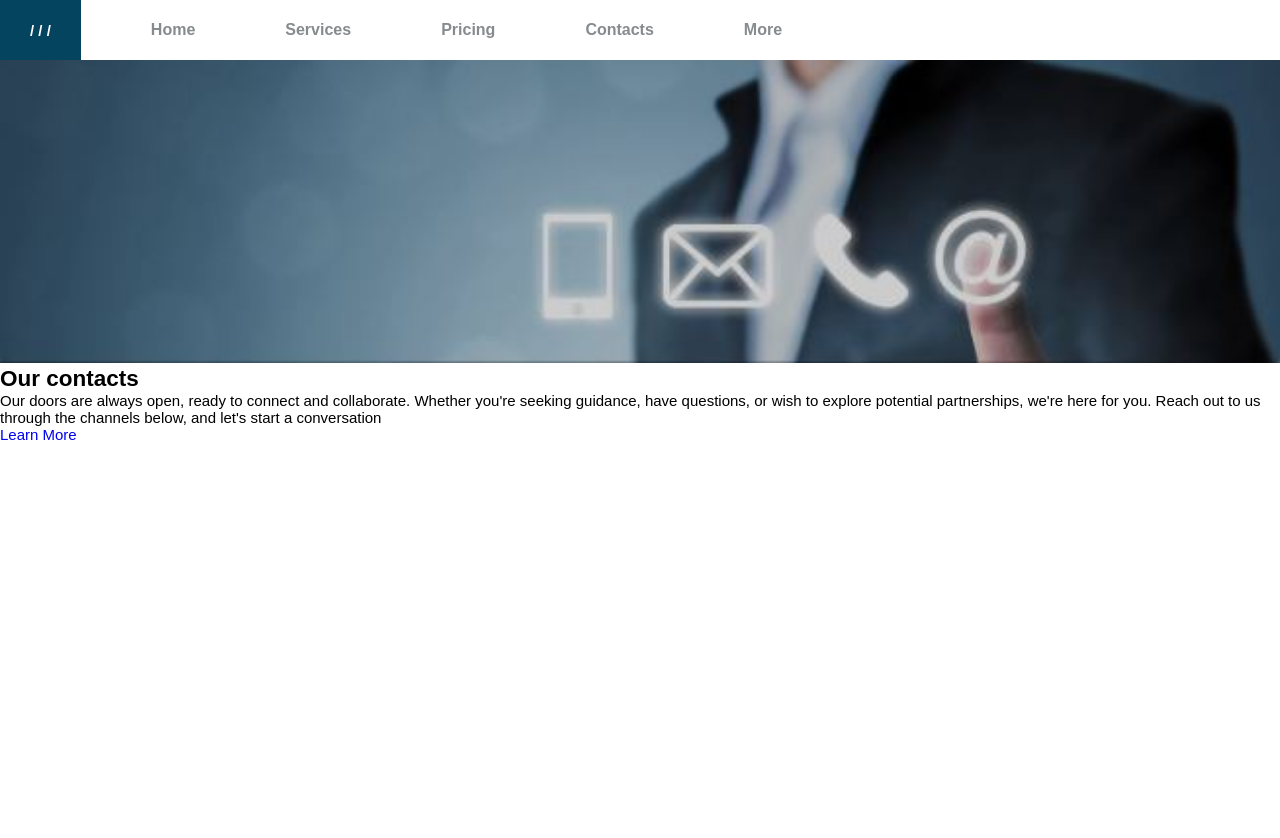
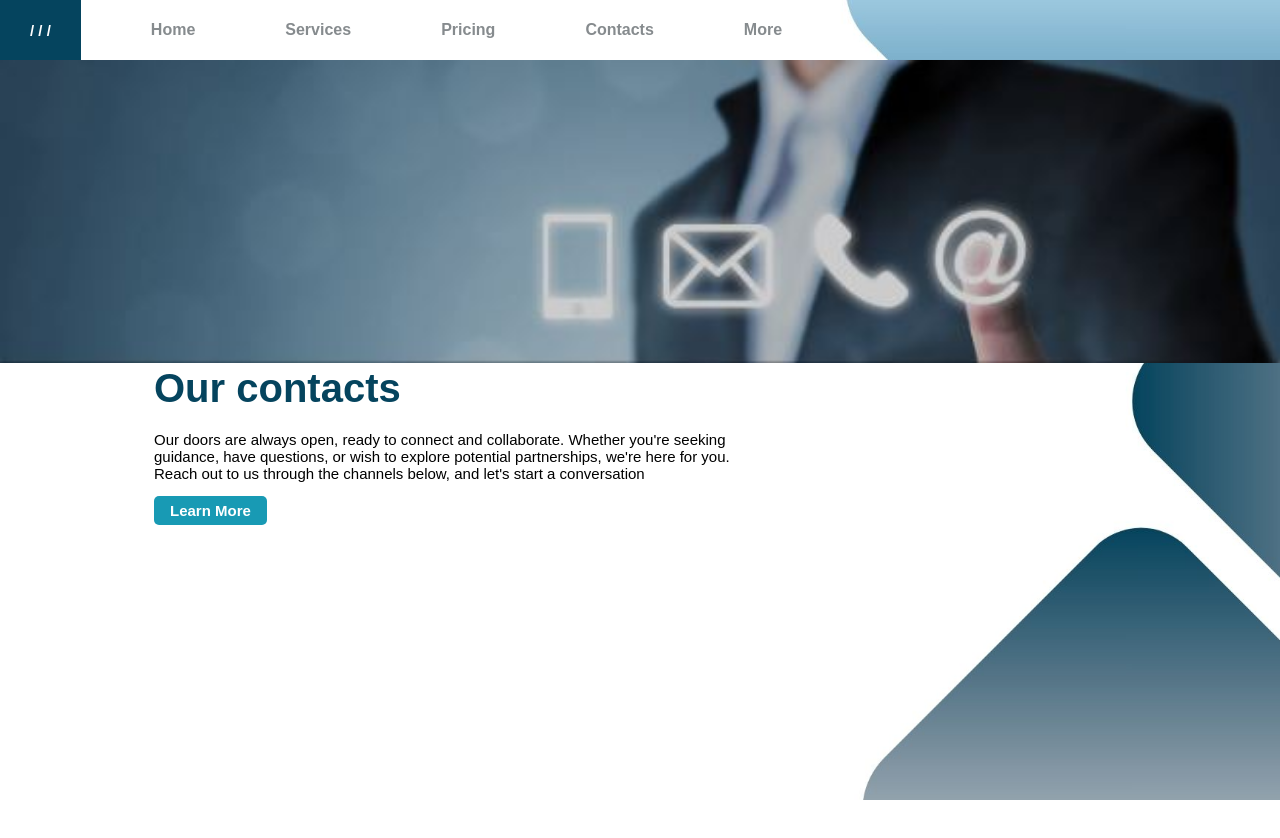
Before and after one commit to vnpranav/DI_Hackathon, a plain HTML site: page website/Contactus.html in a window 1280 px wide. Before the commit the page ends 800 px from the top, so only its background shows below. Drawn offline with Linux system fonts and the light colour scheme.

Commit message:
Update style4.css

```diff
--- a/website/css/style4.css
+++ b/website/css/style4.css
@@ -32,7 +32,7 @@ a{
     text-decoration: none;
 }
 
-.header{
+.header3{
     width: 100%;
     height: 100vh;
     /* background image? */
@@ -82,33 +82,33 @@ a{
 }
 
 /* styling banner text */
-.container{
+.container3{
     max-width: 100rem;
     margin: 0 auto;
     padding: 0rem 1.4rem;
 }
 
-.header_content{
+.header_content3{
   width: 100%;
   height: calc(100vh - 8.5rem);
   display: flex;
-  align-items: center;
 }
-.header_container{
+
+.header_container3{
     width: 60%;
 }
 
-.header_title{
+.header_title3{
     font-size: 4rem;
     color: var(--color-primary);
     margin-bottom: 2rem;
 }
 
-.header_p{
+.header_p3{
     margin-bottom: 2rem;
 }
 
-.header_btn{
+.header_btn3{
     padding: 0.6rem 1.6rem;
     background-color: var(--color-secondary);
     color: var(--color-white);
```
